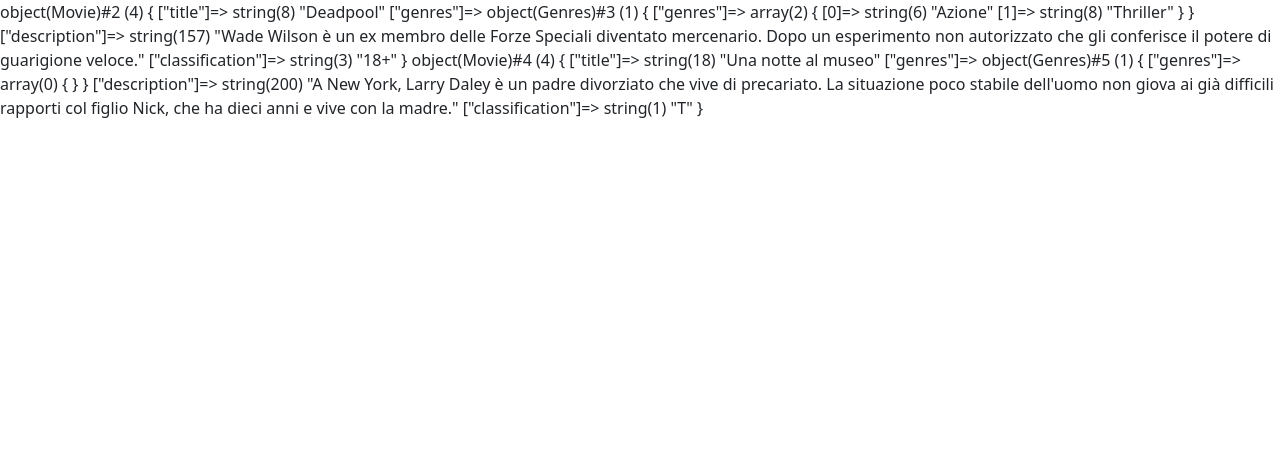
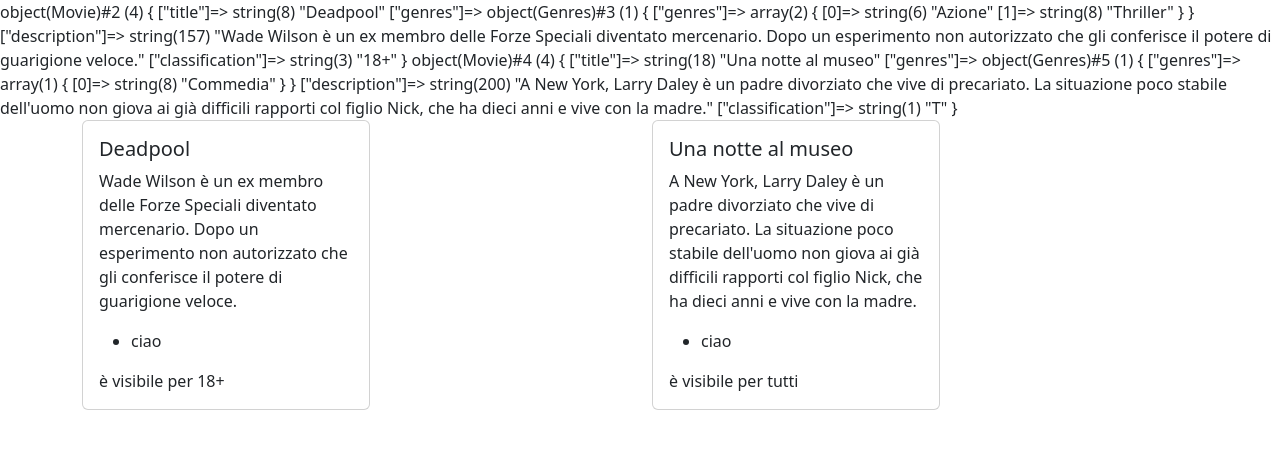
Before and after one commit to Tommaso-Panarotto/php-oop-1, a PHP site: page / in a window 1280 px wide. Shown: the top 449 px of the page. Run offline with PHP 8.4, Linux system fonts and the light colour scheme.

Commit message:
show film

```diff
--- a/db.php
+++ b/db.php
@@ -7,7 +7,12 @@ require __DIR__ . "/classes/Genres.php";
 $movies = [];
 
 //Instance a new movie
-$deadpool = new Movie('Deadpool', 'Wade Wilson è un ex membro delle Forze Speciali diventato mercenario. Dopo un esperimento non autorizzato che gli conferisce il potere di guarigione veloce.', new Genres('Azione', 'Thriller'), '18+');
+$deadpool = new Movie(
+    'Deadpool',
+    'Wade Wilson è un ex membro delle Forze Speciali diventato mercenario. Dopo un esperimento non autorizzato che gli conferisce il potere di guarigione veloce.',
+    new Genres('Azione', 'Thriller'),
+    '18+'
+);
 //save the new movie in the array
 $movies[] = $deadpool;
 
@@ -15,7 +20,7 @@ $movies[] = $deadpool;
 $notteAlMuseo = new Movie(
     'Una notte al museo',
     'A New York, Larry Daley è un padre divorziato che vive di precariato. La situazione poco stabile dell\'uomo non giova ai già difficili rapporti col figlio Nick, che ha dieci anni e vive con la madre.',
-    new Genres()
+    new Genres('Commedia')
 );
 //save the new movie in the array
 $movies[] = $notteAlMuseo;
--- a/index.php
+++ b/index.php
@@ -15,7 +15,24 @@ require __DIR__ . "/db.php";
 </head>
 
 <body>
-
+    <div class="container">
+        <div class="row">
+            <?php foreach ($movies as $movie) { ?>
+                <div class="col">
+                    <div class="card" style="width: 18rem;">
+                        <div class="card-body">
+                            <h5 class="card-title"><?= $movie->title ?></h5>
+                            <p class="card-text"><?= $movie->description ?></p>
+                            <div>
+                                <ul><?php foreach ($movie->genres as $genre) { ?><li>ciao</li><?php } ?></ul>
+                            </div>
+                            <span><?= $movie->isVisible() ?></span>
+                        </div>
+                    </div>
+                </div>
+            <?php } ?>
+        </div>
+    </div>
 </body>
 
 </html>
```
